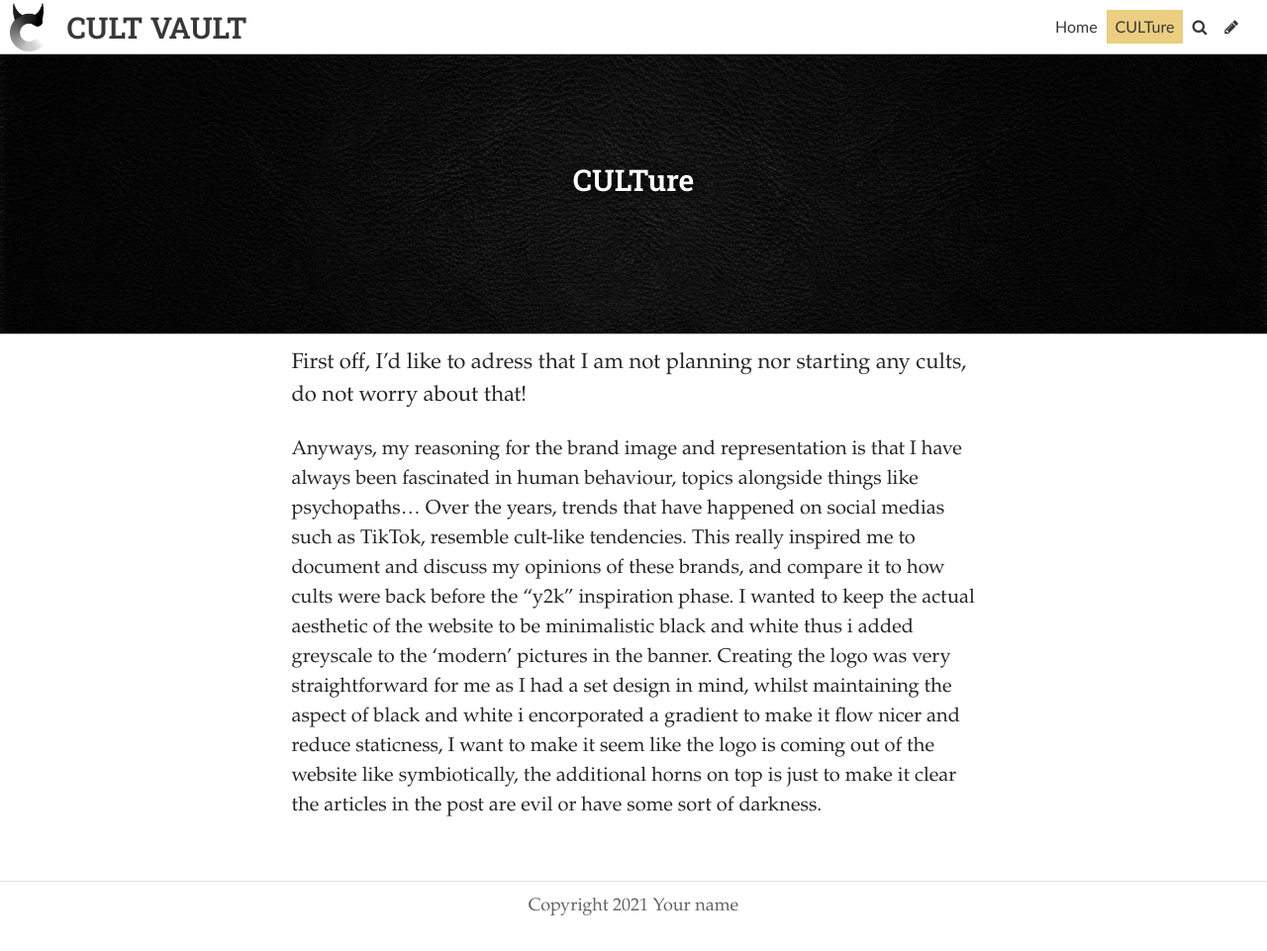
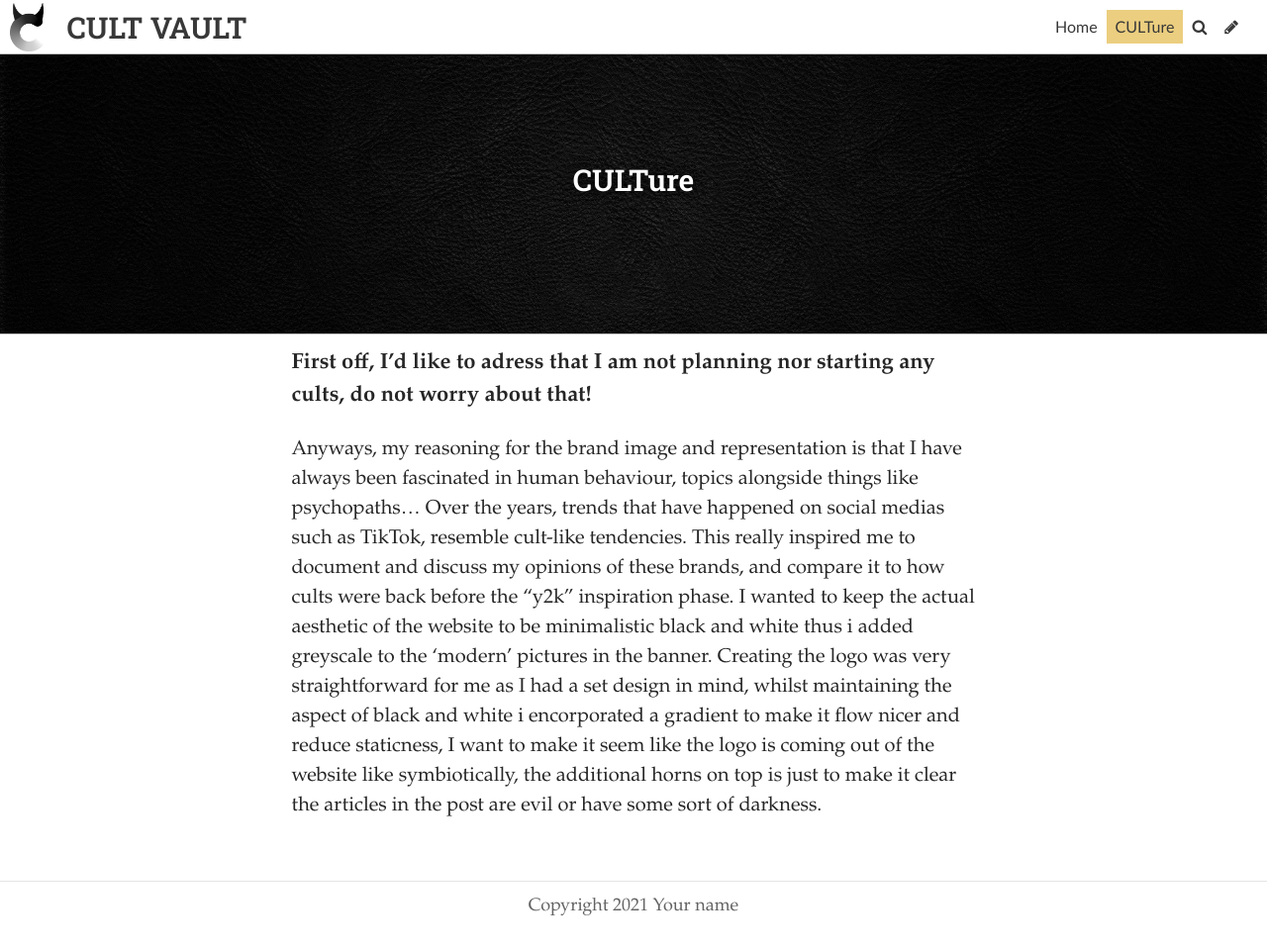
Before and after one commit to Loohwis/Vault, a Jekyll site: the page built from pages/about.md, in a window 1280 px wide. Shown: the whole page at 99% size. Built offline with Jekyll 4.4.1, drawn with Linux system fonts in a browser that asks for light colours; some web fonts are replaced.

```diff
--- a/pages/about.md
+++ b/pages/about.md
@@ -11,6 +11,6 @@ tags: null
 description: null
 show: true
 ---
-First off, I'd like to adress that I am not planning nor starting any cults, do not worry about that!
+**First off, I'd like to adress that I am not planning nor starting any cults, do not worry about that!**
 
 Anyways, my reasoning for the brand image and representation is that I have always been fascinated in human behaviour, topics alongside things like psychopaths... Over the years, trends that have happened on social medias such as TikTok, resemble cult-like tendencies. This really inspired me to document and discuss my opinions of these brands, and compare it to how cults were back before the "y2k" inspiration phase. I wanted to keep the actual aesthetic of the website to be minimalistic black and white thus i added greyscale to the 'modern' pictures in the banner. Creating the logo was very straightforward for me as I had a set design in mind, whilst maintaining the aspect of black and white i encorporated a gradient to make it flow nicer and reduce staticness, I want to make it seem like the logo is coming out of the website like symbiotically, the additional horns on top is just to make it clear the articles in the post are evil or have some sort of darkness.
```
